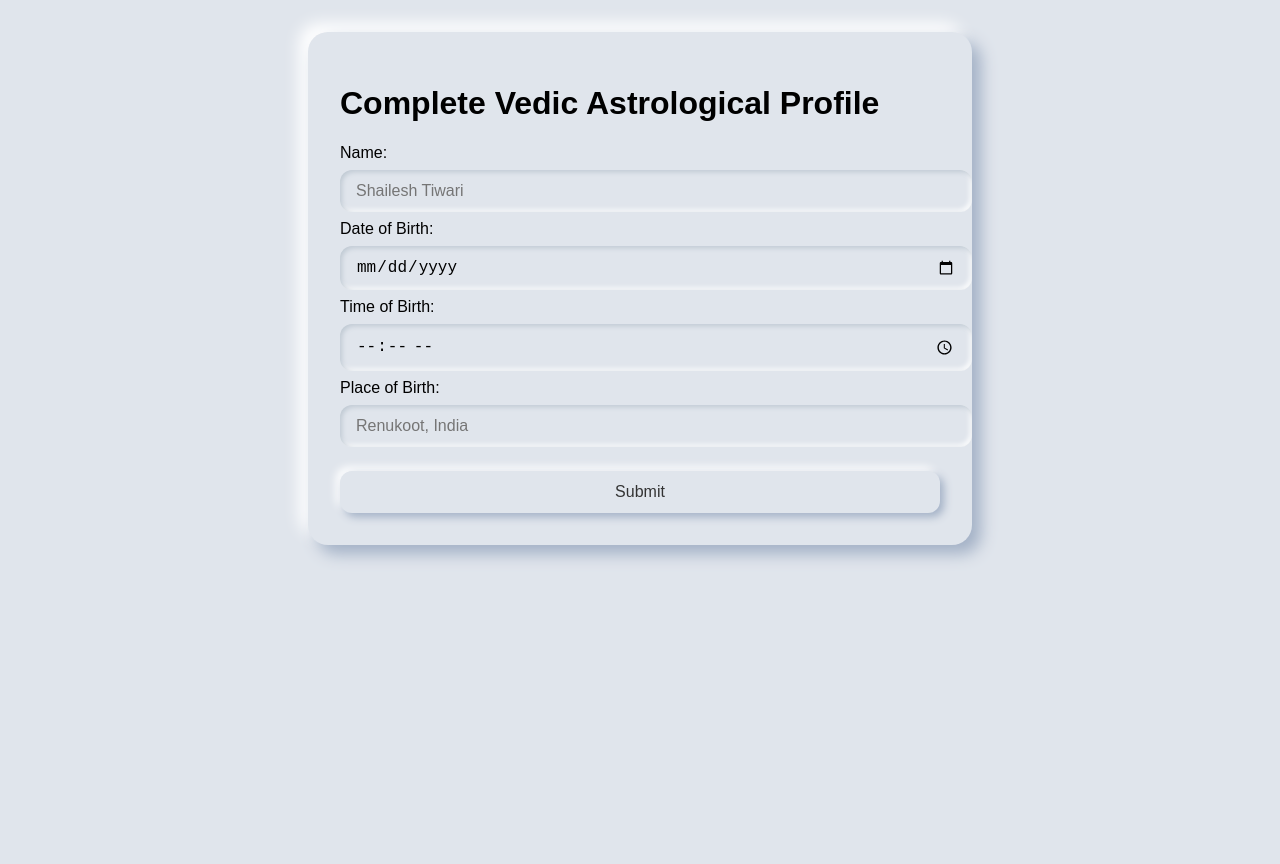
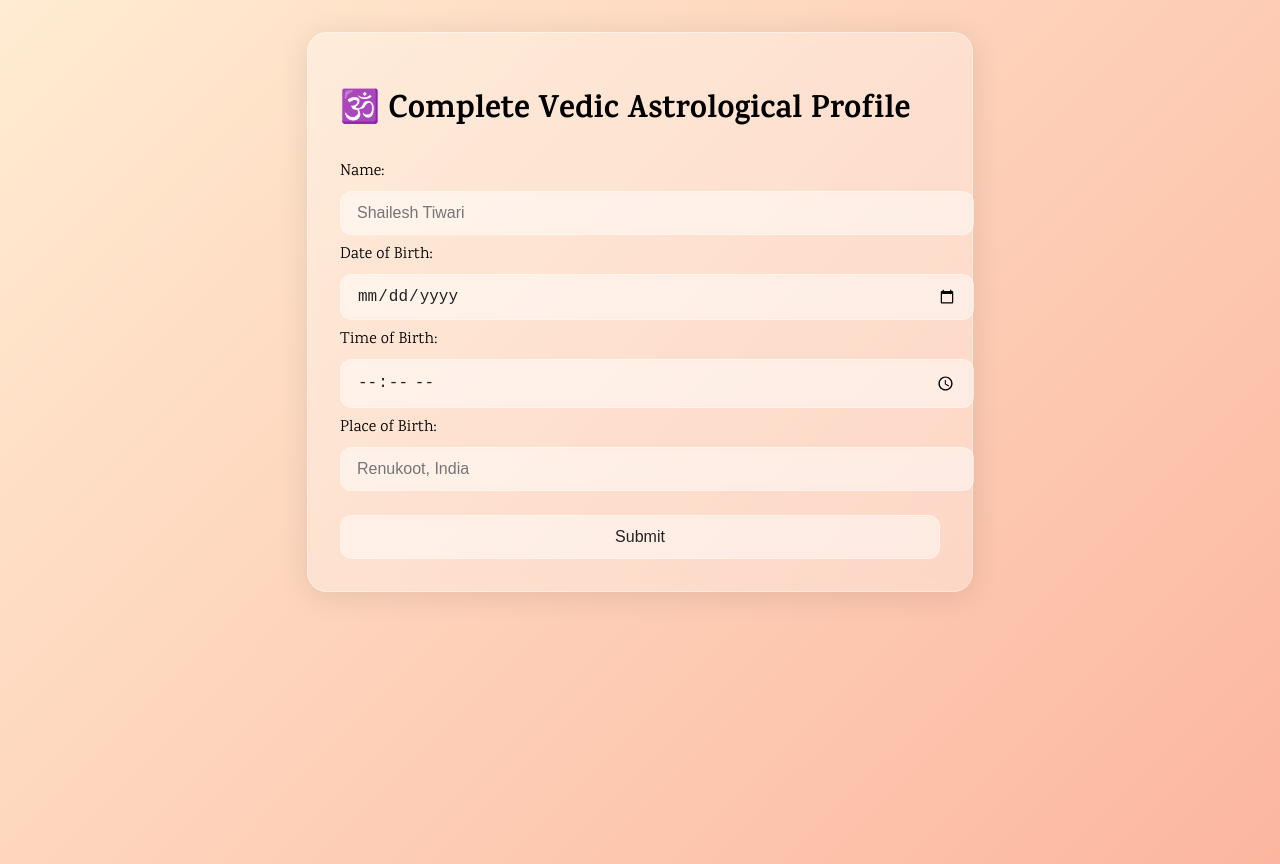
Before and after one commit to shlesh/CosmicDharma, a React (Vite) app: page / in a window 1280 px wide. Before the commit the page ends 800 px from the top, so only its background shows below. Built offline with nearby package versions, Linux system fonts and the light colour scheme.

Commit message:
Switch to glassmorphism design

```diff
--- a/index.html
+++ b/index.html
@@ -14,8 +14,9 @@
       manifest.json provides metadata used when your web app is installed on a
       user's mobile device or desktop. See https://developers.google.com/web/fundamentals/web-app-manifest/
     -->
+    <link href="https://fonts.googleapis.com/css2?family=Karma:wght@400;700&display=swap" rel="stylesheet">
     <link rel="manifest" href="/manifest.json" />
-    <title>React App</title>
+    <title>Vedic Astrology</title>
   </head>
   <body>
     <noscript>You need to enable JavaScript to run this app.</noscript>
--- a/src/App.css
+++ b/src/App.css
@@ -1,67 +1,71 @@
 body {
-  font-family: sans-serif;
-  background: #e0e5ec;
+  font-family: 'Karma', sans-serif;
+  background: linear-gradient(135deg, #ffecd2 0%, #fcb69f 100%);
   margin: 0;
   padding: 2rem;
+  min-height: 100vh;
 }
 
-/* Neomorphic card container */
-.neo-container {
+/* Glassmorphic card container */
+.glass-container {
   max-width: 600px;
   margin: 0 auto;
   padding: 2rem;
   border-radius: 20px;
-  background: #e0e5ec;
-  box-shadow: 9px 9px 16px #a3b1c6,
-              -9px -9px 16px #ffffff;
+  background: rgba(255, 255, 255, 0.3);
+  box-shadow: 0 4px 30px rgba(0, 0, 0, 0.1);
+  backdrop-filter: blur(6px);
+  -webkit-backdrop-filter: blur(6px);
+  border: 1px solid rgba(255, 255, 255, 0.4);
 }
 
-/* Inputs styled with inset shadows */
-.neo-input {
+/* Inputs styled with glassmorphism */
+.glass-input {
   display: block;
   width: 100%;
   margin: 0.5rem 0;
   padding: 0.75rem 1rem;
   font-size: 1rem;
-  border: none;
   border-radius: 12px;
-  background: #e0e5ec;
-  box-shadow: inset 2px 2px 5px #bec8d2,
-              inset -2px -2px 5px #ffffff;
+  border: 1px solid rgba(255, 255, 255, 0.4);
+  background: rgba(255, 255, 255, 0.3);
+  color: #222;
+  backdrop-filter: blur(4px);
+  -webkit-backdrop-filter: blur(4px);
 }
 
-.neo-input:focus {
+.glass-input:focus {
   outline: none;
-  box-shadow: inset 2px 2px 5px #a3b1c6,
-              inset -2px -2px 5px #ffffff;
+  border-color: rgba(255, 255, 255, 0.8);
 }
 
-/* Button with raised neomorphic effect */
-.neo-button {
-  background: #e0e5ec;
-  color: #333;
+/* Button with glassmorphic effect */
+.glass-button {
+  background: rgba(255, 255, 255, 0.3);
+  color: #222;
   padding: 0.75rem;
   width: 100%;
   font-size: 1rem;
   margin-top: 1rem;
   cursor: pointer;
-  border: none;
   border-radius: 12px;
-  box-shadow: 4px 4px 8px #a3b1c6,
-              -4px -4px 8px #ffffff;
-  transition: box-shadow 0.2s ease;
+  border: 1px solid rgba(255, 255, 255, 0.4);
+  backdrop-filter: blur(4px);
+  -webkit-backdrop-filter: blur(4px);
+  transition: background 0.2s ease;
 }
 
-.neo-button:active {
-  box-shadow: inset 4px 4px 8px #a3b1c6,
-              inset -4px -4px 8px #ffffff;
+.glass-button:active {
+  background: rgba(255, 255, 255, 0.6);
 }
 
 .result {
   margin-top: 2rem;
-  background: #e0e5ec;
+  background: rgba(255, 255, 255, 0.3);
   padding: 1rem;
   border-radius: 20px;
-  box-shadow: inset 2px 2px 5px #bec8d2,
-              inset -2px -2px 5px #ffffff;
+  box-shadow: 0 4px 30px rgba(0, 0, 0, 0.1);
+  backdrop-filter: blur(6px);
+  -webkit-backdrop-filter: blur(6px);
+  border: 1px solid rgba(255, 255, 255, 0.4);
 }
--- a/src/App.jsx
+++ b/src/App.jsx
@@ -96,8 +96,8 @@ function App() {
   };
 
   return (
-    <div className="neo-container">
-      <h1>Complete Vedic Astrological Profile</h1>
+    <div className="glass-container">
+      <h1>🕉️ Complete Vedic Astrological Profile</h1>
 
       <ProfileForm
         form={form}
--- a/src/components/ProfileForm.jsx
+++ b/src/components/ProfileForm.jsx
@@ -12,7 +12,7 @@ export default function ProfileForm({ form, onChange, onSubmit, loading }) {
           placeholder="Shailesh Tiwari"
           onChange={onChange}
           required
-          className="neo-input"
+          className="glass-input"
         />
       </label>
       <label>
@@ -23,7 +23,7 @@ export default function ProfileForm({ form, onChange, onSubmit, loading }) {
           value={form.birthDate}
           onChange={onChange}
           required
-          className="neo-input"
+          className="glass-input"
         />
       </label>
       <label>
@@ -34,7 +34,7 @@ export default function ProfileForm({ form, onChange, onSubmit, loading }) {
           value={form.birthTime}
           onChange={onChange}
           required
-          className="neo-input"
+          className="glass-input"
         />
       </label>
       <label>
@@ -45,10 +45,10 @@ export default function ProfileForm({ form, onChange, onSubmit, loading }) {
           placeholder="Renukoot, India"
           onChange={onChange}
           required
-          className="neo-input"
+          className="glass-input"
         />
       </label>
-      <button type="submit" disabled={loading} className="neo-button">
+      <button type="submit" disabled={loading} className="glass-button">
         {loading ? 'Calculating…' : 'Submit'}
       </button>
     </form>
--- a/src/index.css
+++ b/src/index.css
@@ -1,7 +1,7 @@
 body {
   margin: 0;
-  font-family: -apple-system, BlinkMacSystemFont, 'Segoe UI', 'Roboto', 'Oxygen',
-    'Ubuntu', 'Cantarell', 'Fira Sans', 'Droid Sans', 'Helvetica Neue',
+  font-family: 'Karma', -apple-system, BlinkMacSystemFont, 'Segoe UI', 'Roboto',
+    'Oxygen', 'Ubuntu', 'Cantarell', 'Fira Sans', 'Droid Sans', 'Helvetica Neue',
     sans-serif;
   -webkit-font-smoothing: antialiased;
   -moz-osx-font-smoothing: grayscale;
```
